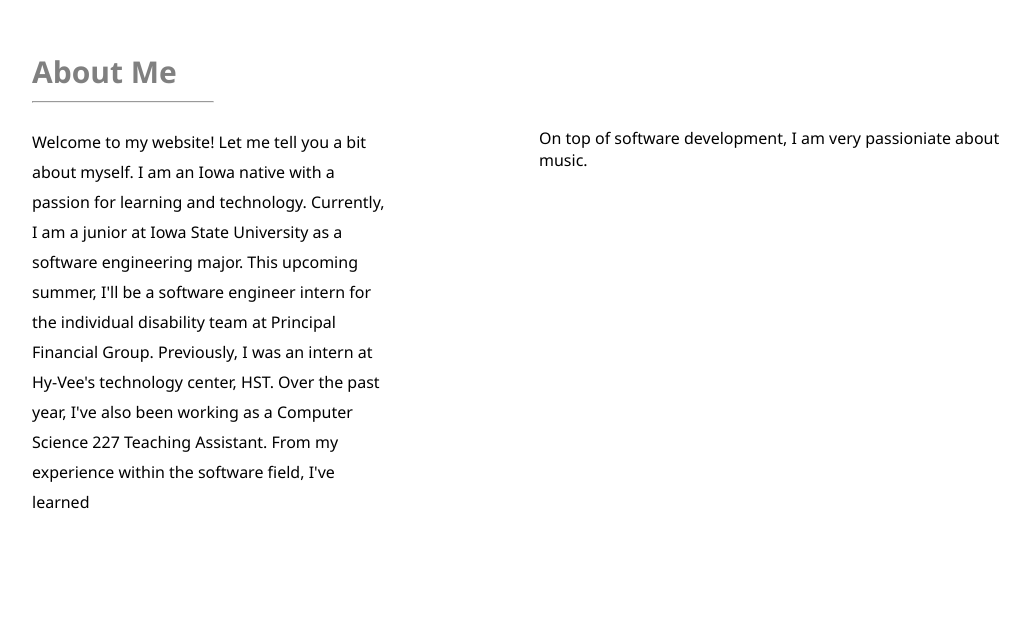
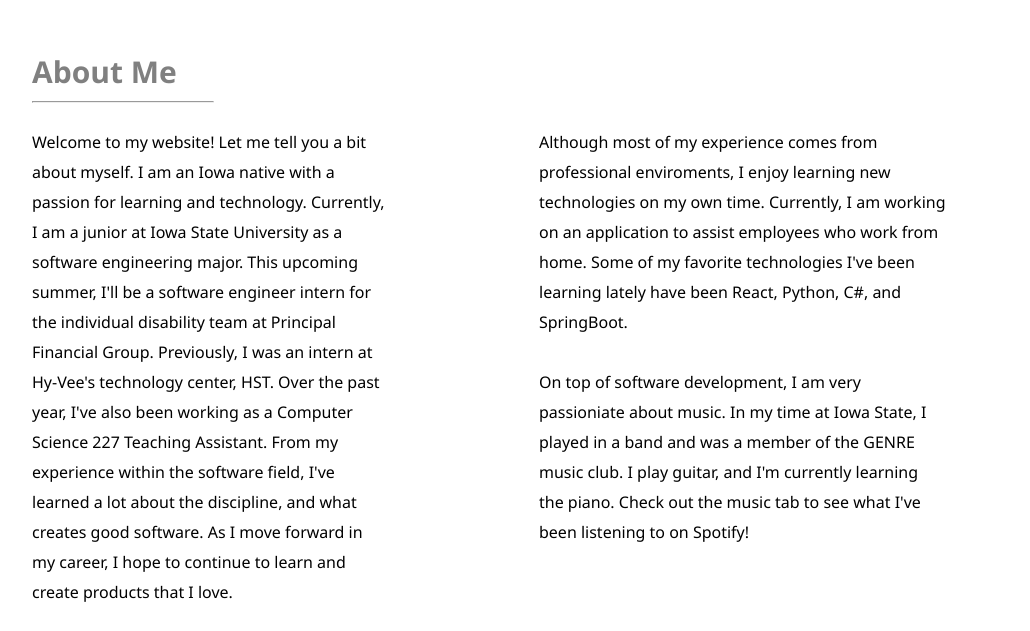
Before and after one commit to dms909/New-Website, a React (Create React App) app: page / in a window 1280 px wide. Shown: the part 813-1444 px from the top of the page, without its empty margins (226-1256 px from the left). Before the commit the page ends 1354 px from the top, so only its background shows below. Built offline with nearby package versions, Linux system fonts and the light colour scheme.

Commit message:
Finished about me text

```diff
--- a/src/components/AboutMe.js
+++ b/src/components/AboutMe.js
@@ -12,12 +12,20 @@ const AboutMe = () => {
                         Currently, I am a junior at Iowa State University as a software engineering major. This upcoming summer, I'll be a software engineer
                         intern for the individual disability team at Principal Financial Group. Previously, I was an intern at Hy-Vee's technology center, HST.
                         Over the past year, I've also been working as a Computer Science 227 Teaching Assistant. From my experience within the software field,
-                        I've learned
+                        I've learned a lot about the discipline, and what creates good software. As I move forward in my career, I hope to continue to learn and
+                        create products that I love.
                     </p>
                 </div>
 
                 <div className="FunAbout">
-                    <p> On top of software development, I am very passioniate about music.</p>
+                    <p> Although most of my experience comes from professional enviroments, I enjoy learning new technologies on my own time. Currently, I am working
+                        on an application to assist employees who work from home. Some of my favorite technologies I've been learning lately have been React, Python,
+                        C#, and SpringBoot.
+                        <br />
+                        <br />
+                        On top of software development, I am very passioniate about music. In my time at Iowa State, I played in a band and was a member of the GENRE
+                        music club. I play guitar, and I'm currently learning the piano. Check out the music tab to see what I've been listening to on Spotify!
+                    </p>
                 </div>
             </div>
         </div>
--- a/src/index.css
+++ b/src/index.css
@@ -37,16 +37,15 @@
 .AboutText {
   display: grid;
   grid-template-columns: 1fr 1fr;
+  line-height: 30px;
 }
 
 .ExperienceAbout {
-  flex: 1;
-  line-height: 30px;
   margin-right: 150px;
 }
 
 .FunAbout {
-
+  padding-right: 100px;
 }
 
 @keyframes fadeIn {
```
